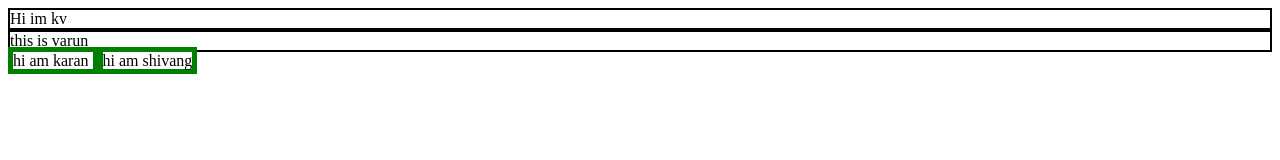
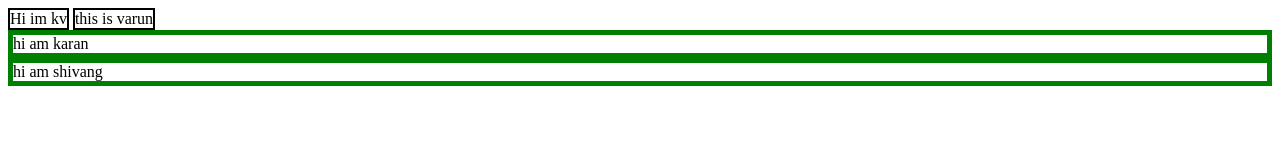
Before and after one commit to KRISHNA-VAID-20/CSS, a plain HTML site: page display_elements.html in a window 1280 px wide. Drawn offline with Linux system fonts and the light colour scheme.

Commit message:
Display Properties added

```diff
--- a/display_elements.html
+++ b/display_elements.html
@@ -7,13 +7,13 @@
     <style>
         div{
             border: 2px solid black;
-            /* used to covert inline and block both  */
-            /* display: inline-block; */
+             /* used to covert inline and block both   */
+            display: inline-block;
         }
         span{
             border: 5px solid green;
             /* used to convert inline to block */
-            /* display: block; */
+            display: block;
 
         }
     </style>
```
